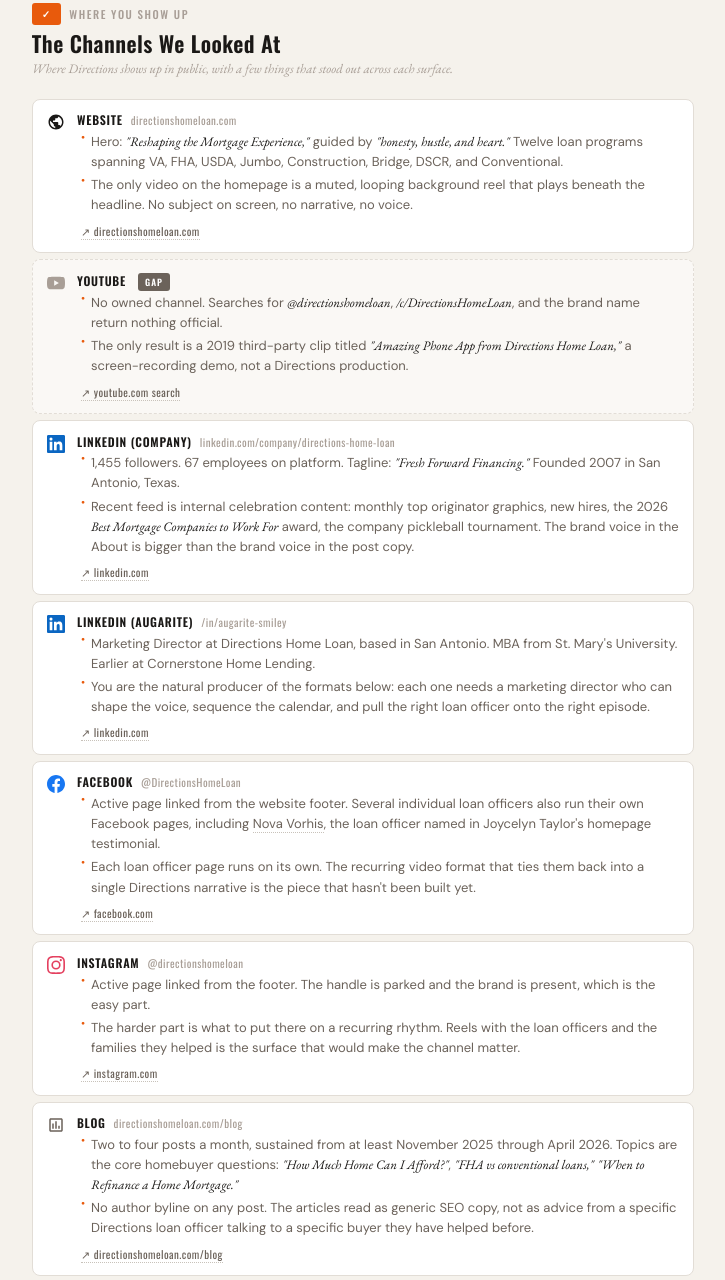
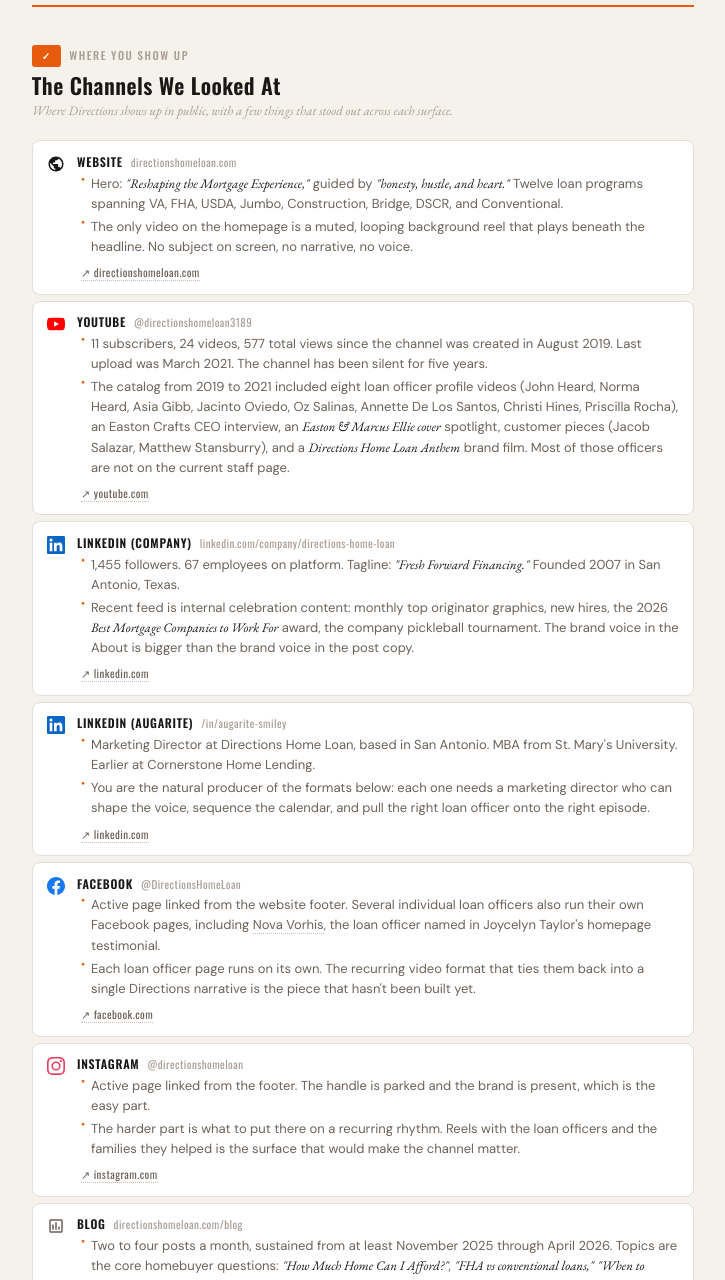
Before and after one commit to TalexMedia/directions-home-loan-audit, a plain HTML site: page index.html in a window 1280 px wide. Shown: the part 1520-2800 px from the top of the page, without its empty margins (277-1002 px from the left). Drawn offline with nearby package versions, Linux system fonts and the light colour scheme.

Commit message:
Integrate YouTube channel finding + blog byline correction

```diff
--- a/index.html
+++ b/index.html
@@ -252,7 +252,7 @@
       </div>
     </div>
     <h1 class="disp hero-title">On Putting Faces<br/>To The Names</h1>
-    <div class="italic hero-tagline">Four of the five testimonials on your homepage name the loan officer who showed up. The audit is on what it would take to put the people behind those names on camera.</div>
+    <div class="italic hero-tagline">Your YouTube channel filmed eight loan officers in 2019, then went quiet for five years. Four of the five testimonials on your homepage today name a loan officer who is not in that catalog. The audit is on what it would take to turn the camera back on, on the right people.</div>
   </header>
 
   <div class="callout">
@@ -347,21 +347,22 @@
       </div>
     </div>
 
-    <div class="channel-card gap-card">
-      <div class="channel-icon youtube-gap">
+    <div class="channel-card">
+      <a class="channel-link" href="https://www.youtube.com/@directionshomeloan3189" target="_blank" rel="noopener" aria-label="Visit Directions Home Loan on YouTube"></a>
+      <div class="channel-icon youtube">
         <svg viewBox="0 0 24 24"><path d="M23.498 6.186a3.016 3.016 0 0 0-2.122-2.136C19.505 3.545 12 3.545 12 3.545s-7.505 0-9.377.505A3.017 3.017 0 0 0 .502 6.186C0 8.07 0 12 0 12s0 3.93.502 5.814a3.016 3.016 0 0 0 2.122 2.136c1.871.505 9.376.505 9.376.505s7.505 0 9.377-.505a3.015 3.015 0 0 0 2.122-2.136C24 15.93 24 12 24 12s0-3.93-.502-5.814zM9.545 15.568V8.432L15.818 12l-6.273 3.568z"/></svg>
       </div>
       <div class="channel-body">
         <div class="channel-head">
           <span class="channel-name">YouTube</span>
-          <span class="gap-pill">Gap</span>
+          <span class="channel-handle">@directionshomeloan3189</span>
         </div>
         <div class="channel-snippet">
           <ul>
-            <li>No owned channel. Searches for <em>@directionshomeloan</em>, <em>/c/DirectionsHomeLoan</em>, and the brand name return nothing official.</li>
-            <li>The only result is a 2019 third-party clip titled <em>"Amazing Phone App from Directions Home Loan,"</em> a screen-recording demo, not a Directions production.</li>
+            <li>11 subscribers, 24 videos, 577 total views since the channel was created in August 2019. Last upload was March 2021. The channel has been silent for five years.</li>
+            <li>The catalog from 2019 to 2021 included eight loan officer profile videos (John Heard, Norma Heard, Asia Gibb, Jacinto Oviedo, Oz Salinas, Annette De Los Santos, Christi Hines, Priscilla Rocha), an Easton Crafts CEO interview, an <em>Easton &amp; Marcus Ellie cover</em> spotlight, customer pieces (Jacob Salazar, Matthew Stansburry), and a <em>Directions Home Loan Anthem</em> brand film. Most of those officers are not on the current staff page.</li>
           </ul>
-          <a class="source-link" href="https://www.youtube.com/results?search_query=%22Directions+Home+Loan%22" target="_blank" rel="noopener">youtube.com search</a>
+          <a class="source-link" href="https://www.youtube.com/@directionshomeloan3189" target="_blank" rel="noopener">youtube.com</a>
         </div>
       </div>
     </div>
@@ -458,8 +459,8 @@
         </div>
         <div class="channel-snippet">
           <ul>
-            <li>Two to four posts a month, sustained from at least November 2025 through April 2026. Topics are the core homebuyer questions: <em>"How Much Home Can I Afford?"</em>, <em>"FHA vs conventional loans,"</em> <em>"When to Refinance a Home Mortgage."</em></li>
-            <li>No author byline on any post. The articles read as generic SEO copy, not as advice from a specific Directions loan officer talking to a specific buyer they have helped before.</li>
+            <li>Two to four posts a month, sustained from at least November 2025 through April 2026. Topics are the core homebuyer questions: <em>"How Much Home Can I Afford?"</em>, <em>"FHA vs conventional loans,"</em> <em>"When to Refinance a Home Mortgage."</em> Each post is bylined Ariel Lopez and the most recent piece does name San Antonio twice.</li>
+            <li>What is missing is the people who close the loans. No customer is quoted, no loan officer's voice appears in the writing, no specific deal is referenced. The system is running on one writer's general mortgage knowledge, not on what is actually closing in San Antonio every week.</li>
           </ul>
           <a class="source-link" href="https://directionshomeloan.com/blog" target="_blank" rel="noopener">directionshomeloan.com/blog</a>
         </div>
@@ -484,7 +485,7 @@
     <div class="reel-card">
       <div class="reel-eyebrow">The Roster</div>
       <div class="reel-title">16 Producers · 2 Founders · 18 Years</div>
-      <div class="reel-body">Sixteen producers are listed on the staff page, including two branch managers, each with an NMLS number and a phone line. <a href="https://directionshomeloan.com/about" target="_blank" rel="noopener">Easton Crafts</a>, the CEO, has been in mortgage origination since 1995. He and Marcus Spitzer started Directions in 2007 as a <em>"two-person vision."</em> No bios on the staff page. No video introductions. The bench is real and almost entirely off camera.</div>
+      <div class="reel-body">Sixteen producers are listed on the staff page, including two branch managers, each with an NMLS number and a phone line. <a href="https://directionshomeloan.com/about" target="_blank" rel="noopener">Easton Crafts</a>, the CEO, has been in mortgage origination since 1995. He and Marcus Spitzer started Directions in 2007 as a <em>"two-person vision."</em> No bios on the staff page. No video introductions on the current site. The bench is real, and almost entirely off camera today.</div>
       <a class="source-link" href="https://directionshomeloan.com/loan-officers/" target="_blank" rel="noopener">loan-officers</a>
     </div>
 
@@ -518,9 +519,16 @@
 
     <div class="reel-card">
       <div class="reel-eyebrow">The Cadence</div>
-      <div class="reel-title">10 Blog Posts · Monthly LinkedIn · No Bylines</div>
-      <div class="reel-body">Ten blog posts visible from November 2025 through April 2026, on FHA vs conventional, when to refinance, rent vs buy, Fannie Mae basics, construction-to-permanent loans. No author bylines on any of them. The publishing rhythm is in place. The voice flowing through it is generic, not yours.</div>
+      <div class="reel-title">10 Blog Posts · One Writer · No People In The Writing</div>
+      <div class="reel-body">Ten blog posts visible from November 2025 through April 2026, on FHA vs conventional, when to refinance, rent vs buy, Fannie Mae basics, construction-to-permanent loans. Each post is bylined Ariel Lopez and the most recent one names San Antonio twice. The publishing rhythm is in place. What is not in the writing yet is the people: no customer is quoted, no loan officer's voice is heard, no specific deal is referenced.</div>
       <a class="source-link" href="https://directionshomeloan.com/blog" target="_blank" rel="noopener">directionshomeloan.com/blog</a>
+    </div>
+
+    <div class="reel-card" style="grid-column:1/-1">
+      <div class="reel-eyebrow">The Sleeping Channel</div>
+      <div class="reel-title">24 Videos · Last Upload 2021</div>
+      <div class="reel-body">The <a href="https://www.youtube.com/@directionshomeloan3189" target="_blank" rel="noopener">Directions Home Loan YouTube channel</a> was created in August 2019, posted 24 videos through March 2021, and has been silent ever since. The 2019 to 2021 cohort is the right idea: eight loan officer profile videos (John Heard, Norma Heard, Asia Gibb, Jacinto Oviedo, Oz Salinas, Annette De Los Santos, Christi Hines, Priscilla Rocha), an Easton Crafts CEO interview, an <em>Easton &amp; Marcus</em> Ellie cover spotlight, customer pieces (Jacob Salazar, Matthew Stansburry), and a brand <em>Anthem</em>. The channel proves that the camera works for Directions. What stalled was the rhythm. Eleven subscribers and 577 total views over six years is what happens when video runs as a one-off project instead of a recurring series. Most of those 2019 officers are no longer on the staff page, which means the people on the homepage today (Nova, Bryan, Will, Angel) are not in the catalog at all.</div>
+      <a class="source-link" href="https://www.youtube.com/@directionshomeloan3189" target="_blank" rel="noopener">youtube.com</a>
     </div>
 
     <div class="reel-card" style="grid-column:1/-1">
@@ -546,7 +554,7 @@
   <div class="section-block">
     <p><strong>Operator equity.</strong> Directions Home Loan was founded in 2007 as a <em>"two-person vision"</em> by Easton Crafts and Marcus Spitzer. Eighteen years later it's a 67-person company with sixteen named producers on the staff page, of which two are branch managers, and processing, underwriting, closing, and funding all run in-house. The product menu spans twelve loan programs from FHA and VA through Jumbo, DSCR, Construction-to-Permanent, and Asset-Based. The 2024 San Antonio Business Journal named Directions to <em>Best Places to Work</em>. National Mortgage News named Directions to its 2026 <em>Best Mortgage Companies to Work For</em>. The operating business is real and recognized.</p>
     <p><strong>Audience equity.</strong> The owned channels are real and active. 1,455 followers on the LinkedIn company page, with consistent posting on top originators, new hires, and milestones. An active blog publishing two to four posts a month, sustained for at least the last six months. Facebook and Instagram pages linked from the footer. Five customer testimonials on the homepage sourced from Google reviews, four of them remembering the loan officer by first name. The brand voice across all of it holds up: <em>"honesty, hustle, and heart,"</em> <em>"Fresh Forward Financing,"</em> <em>"we do more than lend, we transcend."</em></p>
-    <p><strong>Storytelling equity.</strong> This is the layer to evolve. The homepage video is a looping background reel without a subject, a story, or a voice. There is no YouTube channel. The sixteen producers on the staff page have NMLS numbers but no biographies and no video. The blog publishes regularly with no author attribution. The customer testimonials that name a loan officer on the homepage are short films waiting to be made and none of them has been made. The product Directions sells is a human relationship that runs from pre-approval through closing day. The visual catalog of that product is empty.</p>
+    <p><strong>Storytelling equity.</strong> This is the layer to evolve. The homepage video is a looping background reel without a subject, a story, or a voice. The YouTube channel is real, with 24 videos uploaded between 2019 and 2021, and then a five-year silence. The 2019 cohort had the right idea (loan officer profiles, a CEO interview, a brand <em>Anthem</em>) but most of those officers are no longer on the staff page. The blog publishes on a steady cadence under a single byline, and no customer voice or loan officer voice is in the writing. The sixteen producers on the staff page have NMLS numbers but no biographies and no current video. The product Directions sells is a human relationship that runs from pre-approval through closing day. The visual catalog of that relationship has been paused since 2021, and the people on the homepage today are not yet in it.</p>
     <p>That gap is what this audit is really about. The hard parts, eighteen years of operation, a workplace recognized by your industry, a brand voice that sounds like you, and a publishing rhythm that already runs every week, are already in place. The work below is on what flows through the system you've already built.</p>
   </div>
 
@@ -599,7 +607,7 @@
       <div class="idea-num">01</div>
       <div class="idea-body">
         <div class="idea-title">"First Home, In Their Words"</div>
-        <div class="idea-desc">A returning customer hero film series. Each episode follows one real Directions client through their homebuying process. The customer is the protagonist. Their loan officer is the steady supporting voice on the phone, the patient explainer when the appraisal comes back short, the person who picked up at 9pm. The five Google testimonials on the homepage are this series in text form. The Joycelyn-and-Nova episode opens at Thanksgiving in the new home and works backward through closing day. The Bryan-and-April episode opens with the hundredth question and works backward to the first call. Every closed customer is a potential episode. The series compounds because each loan officer's existing audience watches their own customer's film, and the people they helped before share it.</div>
+        <div class="idea-desc">A returning customer hero film series. Each episode follows one real Directions client through their homebuying process. The customer is the protagonist, on screen, named, telling their own story. Their loan officer is the steady supporting voice on the phone, the patient explainer when the appraisal comes back short, the person who picked up at 9pm. This is a different format from the 2019 cohort on your YouTube channel: those were short interview profiles where the loan officer talked to camera. The new format puts the customer in the lead and the loan officer in the supporting role, which is how the relationship actually works. The five Google testimonials on your homepage are this series in text form. The Joycelyn-and-Nova episode opens at Thanksgiving in the new home and works backward through closing day. The Bryan-and-April episode opens with the hundredth question and works backward to the first call. Every closed customer is a potential episode. The series compounds because each loan officer's people watch their own customer's film, and the people they helped before share it.</div>
       </div>
     </div>
 
```
